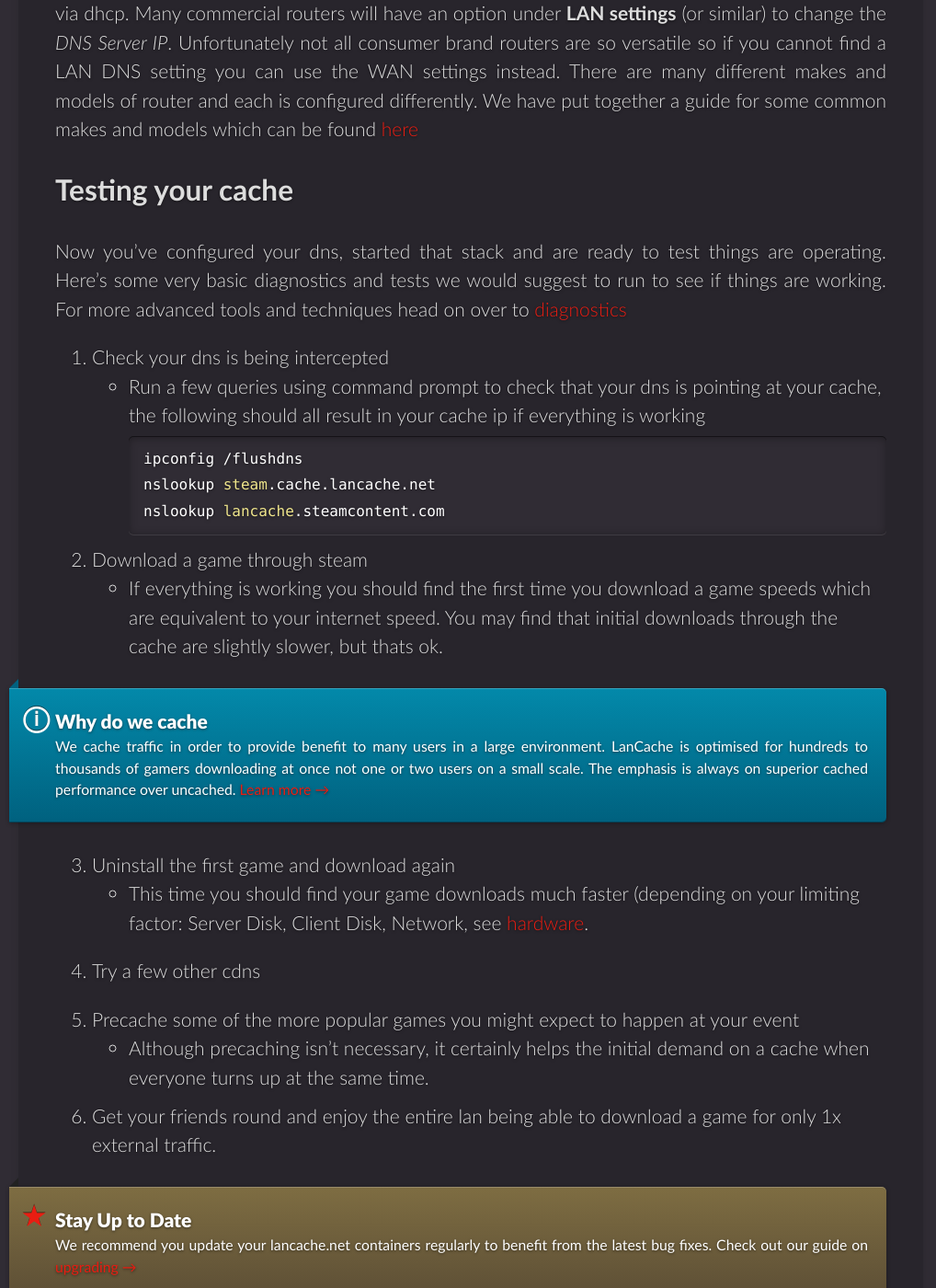
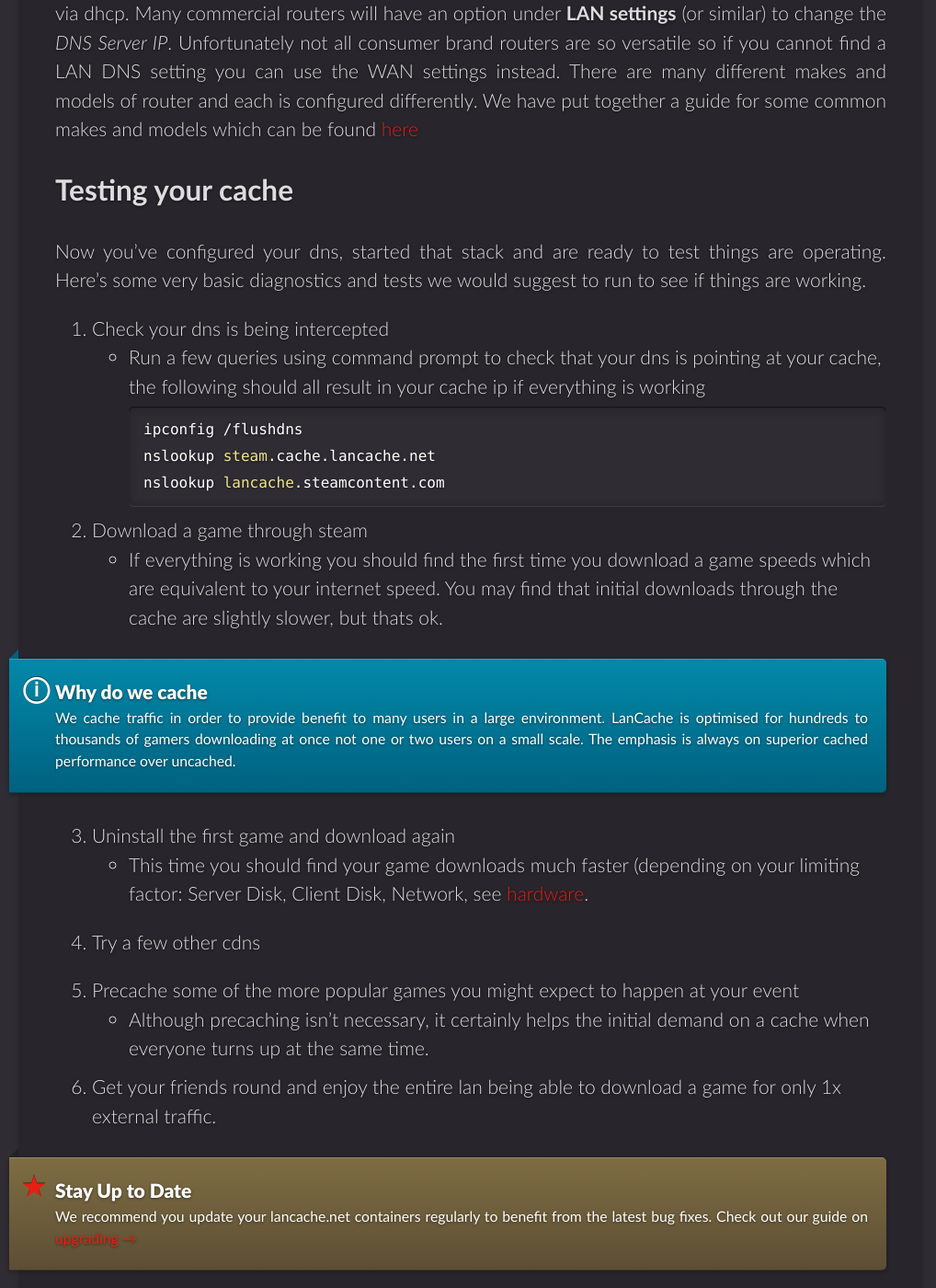
Before and after one commit to lancachenet/lancachenet.github.io, a Jekyll site: the page built from _docs/installation/docker-compose.md, in a window 1280 px wide and 1400 px high, scrolled down 1720 px. Shown: the whole window at 92% size, without its empty margins (0-1018 px from the left). Built offline with Jekyll 4.4.1, drawn with Linux system fonts in a browser that asks for light colours; comment, search, counter and statistics services are not loaded; some of the changed text lies outside the part shown.

Commit message:
fixed some links in the docker installation

```diff
--- a/_data/docs_nav.yml
+++ b/_data/docs_nav.yml
@@ -3,6 +3,8 @@
 - title: Getting Started
   docs:
     - link: /docs/
+    - link: /docs/installation/docker-compose/
+    - link: /docs/installation/docker/
 #    - link: /docs/installation/
 #    - link: /docs/step-by-step/01-setup/
     - link: /docs/faq/
--- a/_docs/installation/docker-compose.md
+++ b/_docs/installation/docker-compose.md
@@ -1,5 +1,5 @@
 ---
-title: Docker-compose
+title: Docker-Compose
 description: Official guide to install lancache.net
 permalink: /docs/installation/docker-compose/
 ---
@@ -47,7 +47,7 @@ Once lancache-dns and monolithic are up and running you need to configure your r
 The ideal solution when deploying lancache.net is to distribute the IP of your lancache-dns server via dhcp. Many commercial routers will have an option under __LAN settings__ (or similar) to change the _DNS Server IP_. Unfortunately not all consumer brand routers are so versatile so if you cannot find a LAN DNS setting you can use the WAN settings instead. There are many different makes and models of router and each is configured differently. We have put together a guide for some common makes and models which can be found [here](/docs/installation/routers/)
 
 ## Testing your cache
-Now you've configured your dns, started that stack and are ready to test things are operating. Here's some very basic diagnostics and tests we would suggest to run to see if things are working. For more advanced tools and techniques head on over to [diagnostics](/docs/diagnostics/)
+Now you've configured your dns, started that stack and are ready to test things are operating. Here's some very basic diagnostics and tests we would suggest to run to see if things are working.
 
 1. Check your dns is being intercepted
 * Run a few queries using command prompt to check that your dns is pointing at your cache, the following should all result in your cache ip if everything is working
@@ -63,7 +63,7 @@ nslookup lancache.steamcontent.com
     <div class="note info">
     <h5>Why do we cache</h5>
     <p>
-    We cache traffic in order to provide benefit to many users in a large environment. LanCache is optimised for hundreds to thousands of gamers downloading at once not one or two users on a small scale. The emphasis is always on superior cached performance over uncached. <a href="/docs/caching-101/">Learn more &rarr;</a>
+    We cache traffic in order to provide benefit to many users in a large environment. LanCache is optimised for hundreds to thousands of gamers downloading at once not one or two users on a small scale. The emphasis is always on superior cached performance over uncached.
     </p>
     </div>
 
```
Also changed, not shown: _docs/installation/docker.md (+2 -2 lines).
